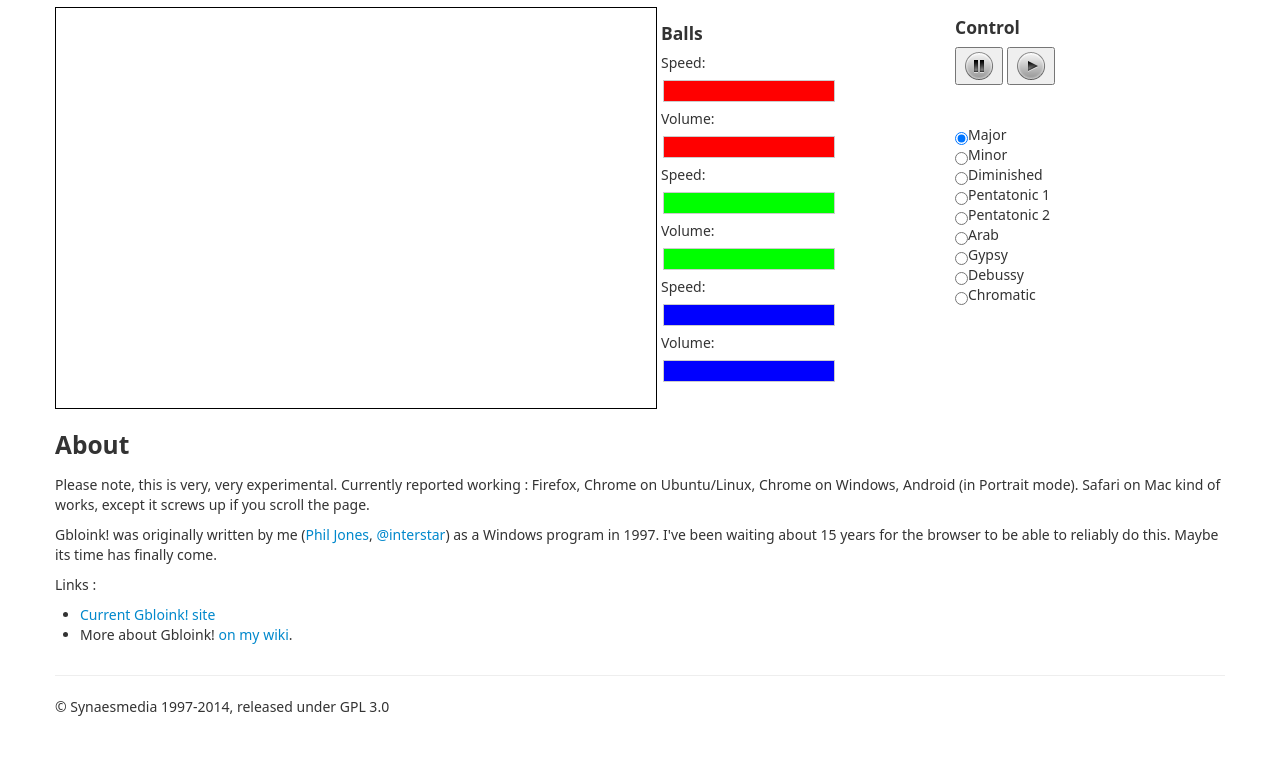
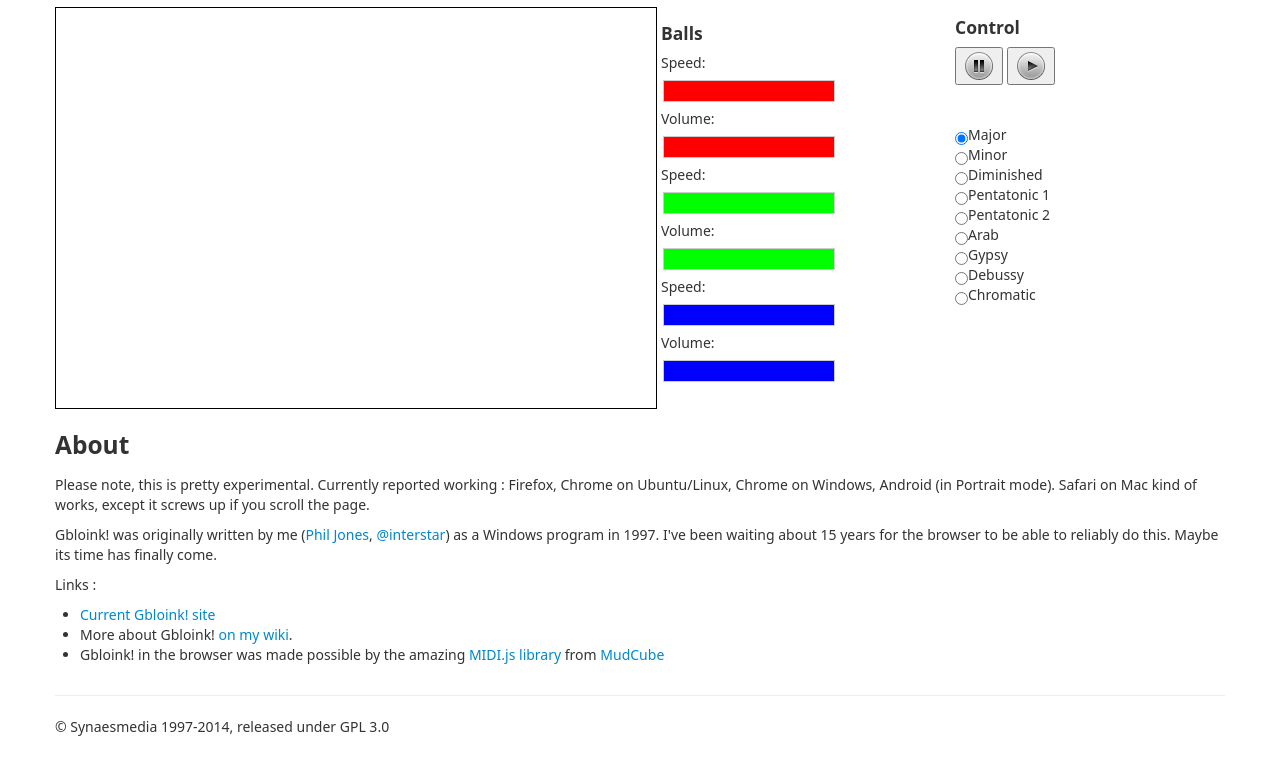
Before and after one commit to interstar/gbloink, a plain HTML site: page index.html in a window 1280 px wide. Shown: the part 163-938 px from the top of the page. Drawn offline with nearby package versions, Linux system fonts and the light colour scheme; a script that the page names is missing.

Commit message:
update index

```diff
--- a/index.html
+++ b/index.html
@@ -114,13 +114,14 @@
             <div class="row">
                 <div class="span12">
                     <h3>About</h3>
-                    <p>Please note, this is very, very experimental. Currently reported working : Firefox, Chrome on Ubuntu/Linux, Chrome on Windows, Android (in Portrait mode). Safari on Mac kind of works, except it screws up if you scroll the page. </p>
+                    <p>Please note, this is pretty experimental. Currently reported working : Firefox, Chrome on Ubuntu/Linux, Chrome on Windows, Android (in Portrait mode). Safari on Mac kind of works, except it screws up if you scroll the page. </p>
 
                     <p>Gbloink! was originally written by me (<a href="http://synaesmedia.net">Phil Jones</a>, <a href="https://twitter.com/interstar">@interstar</a>) as a Windows program in 1997. I've been waiting about 15 years for the browser to be able to reliably do this. Maybe its time has finally come. </p>
                     <p>Links :
                     <ul>
                         <li><a href="http://gbloink.com">Current Gbloink! site</a></li>
                         <li>More about Gbloink! <a href="http://thoughtstorms.info/view/gbloink/view/whygbloinkisinteresting">on my wiki</a>.</li>
+                        <li>Gbloink! in the browser was made possible by the amazing <a href="https://github.com/mudcube/MIDI.js">MIDI.js library</a> from <a href="http://mudcu.be/">MudCube</a></li>
                     </ul>
 
                     </p>
```
